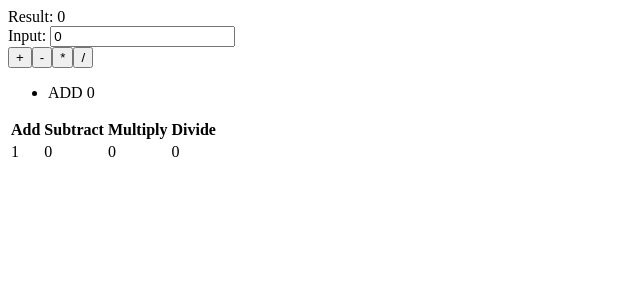
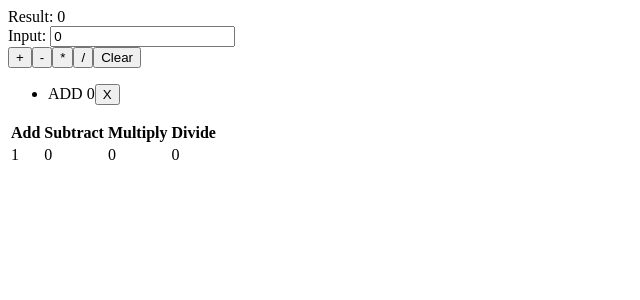
Before and after one commit to t4d-classes/bootcamp_09232019, a React (Create React App) app in the folder demo-app/: page / in a window 1280 px wide. Shown: the top 300 px of the page, without its empty margins (0-640 px from the left). Built offline with nearby package versions, Linux system fonts and the light colour scheme.

Commit message:
add code demos

```diff
--- /dev/null
+++ b/demo-app/src/actions/calcActions.js
@@ -0,0 +1,19 @@
+export const ADD_ACTION = 'ADD';
+export const SUBTRACT_ACTION = 'SUBTRACT';
+export const MULTIPLY_ACTION = 'MULTIPLY';
+export const DIVIDE_ACTION = 'DIVIDE';
+export const CLEAR_ACTION = 'CLEAR';
+export const DELETE_HISTORY_ITEM_ACTION = 'DELETE_HISTORY_ITEM';
+
+export const createAddAction = num =>
+  ({ type: ADD_ACTION, payload: { num } });
+export const createSubtractAction = num =>
+  ({ type: SUBTRACT_ACTION, payload: { num } });
+export const createMultiplyAction = num =>
+  ({ type: MULTIPLY_ACTION, payload: { num } });
+export const createDivideAction = num =>
+  ({ type: DIVIDE_ACTION, payload: { num } });
+export const createClearAction = () =>
+  ({ type: CLEAR_ACTION });
+export const createDeleteHistoryItemAction = historyItemIndex =>
+  ({ type: DELETE_HISTORY_ITEM_ACTION, payload: { historyItemIndex } })
--- /dev/null
+++ b/demo-app/src/calcStore.js
@@ -0,0 +1,5 @@
+import { createStore } from 'redux';
+
+import { calcReducer } from './reducers/calcReducer';
+
+export const calcStore = createStore(calcReducer);
--- /dev/null
+++ b/demo-app/src/components/CalcTool.js
@@ -0,0 +1,56 @@
+import React, { useState } from 'react';
+
+export const CalcTool = ({
+  result, history,
+  addCount, subtractCount,
+  multiplyCount, divideCount,
+  onAdd: add,
+  onSubtract: subtract,
+  onMultiply: multiply,
+  onDivide: divide,
+  onClear: clear,
+  onDeleteHistoryItem: deleteHistoryItem,
+}) => {
+
+  const [ input, setInput ] = useState(0);
+
+  return <form>
+    <div>Result: {result}</div>
+    <div>Input: <input type="number" name="input" value={input}
+      onChange={(e) => setInput(Number(e.target.value))} /></div>
+
+    <button type="button" onClick={() => add(input)}>+</button>
+    <button type="button" onClick={() => subtract(input)}>-</button>
+    <button type="button" onClick={() => multiply(input)}>*</button>
+    <button type="button" onClick={() => divide(input)}>/</button>
+    <button type="button" onClick={() => clear()}>Clear</button>
+
+    <ul>
+      {history.map((h, i) => (
+        <li key={i}>
+          {h.opName} {h.opValue}
+          <button type="button" onClick={() => deleteHistoryItem(i)}>X</button>
+        </li>
+      ))}
+    </ul>
+
+    <table>
+      <thead>
+        <tr>
+          <th>Add</th>
+          <th>Subtract</th>
+          <th>Multiply</th>
+          <th>Divide</th>
+        </tr>
+      </thead>
+      <tbody>
+        <tr>
+          <td>{addCount}</td>
+          <td>{subtractCount}</td>
+          <td>{multiplyCount}</td>
+          <td>{divideCount}</td>
+        </tr>
+      </tbody>
+    </table>
+  </form>
+};
--- a/demo-app/src/index.js
+++ b/demo-app/src/index.js
@@ -1,140 +1,44 @@
-import React, { useState } from 'react';
+import React from 'react';
 import ReactDOM from 'react-dom';
-import { createStore, bindActionCreators } from 'redux';
+import { bindActionCreators } from 'redux';
 
-const ADD_ACTION = 'ADD';
-const SUBTRACT_ACTION = 'SUBTRACT';
-const MULTIPLY_ACTION = 'MULTIPLY';
-const DIVIDE_ACTION = 'DIVIDE';
-const CLEAR_ACTION = 'CLEAR';
+import { calcStore } from './calcStore';
+import {
+  createAddAction, createSubtractAction,
+  createMultiplyAction, createDivideAction,
+  createClearAction, createDeleteHistoryItemAction,
+} from './actions/calcActions';
+import { CalcTool } from './components/CalcTool';
 
-const resultReducer = (state = 0, action) => {
-  switch(action.type) {
-    case ADD_ACTION:
-      return state + action.payload;
-    case SUBTRACT_ACTION:
-      return state - action.payload;
-    case MULTIPLY_ACTION:
-      return state * action.payload;
-    case DIVIDE_ACTION:
-      return state / action.payload;
-    case CLEAR_ACTION:
-      return 0;
-    default:
-      return state;
-  }
-};
-
-const historyReducer = (state = [], action) => {
-
-  if ([ADD_ACTION, SUBTRACT_ACTION, MULTIPLY_ACTION, DIVIDE_ACTION].includes(action.type)) {
-    return [
-      ...state,
-      { opName: action.type, opValue: action.payload },
-    ];
-  }
-
-  if (action.type === CLEAR_ACTION) {
-    return [];
-  }
-
-};
-
-const calcReducer = (state = { }, action) => {
+const mapStateToProps = state => {
 
   return {
-    ...state,
-    result: resultReducer(state.result, action),
-    history: historyReducer(state.history, action),
+    result: state.result,
+    history: state.history,
+    addCount: state.history.reduce( (sum, op) => op.opName === 'ADD' ? sum + 1 : sum, 0 ),
+    subtractCount: state.history.reduce( (sum, op) => op.opName === 'SUBTRACT' ? sum + 1 : sum, 0 ),
+    multiplyCount: state.history.reduce( (sum, op) => op.opName === 'MULTIPLY' ? sum + 1 : sum, 0 ),
+    divideCount: state.history.reduce( (sum, op) => op.opName === 'DIVIDE' ? sum + 1 : sum, 0 ),
   };
 };
 
-// const createStore = (reducerFn) => {
+const mapDispatchToProps = dispatch => bindActionCreators({
+  onAdd: createAddAction,
+  onSubtract: createSubtractAction,
+  onMultiply: createMultiplyAction,
+  onDivide: createDivideAction,
+  onClear: createClearAction,
+  onDeleteHistoryItem: createDeleteHistoryItemAction
+}, dispatch);
 
-//   let currentState = undefined;
-//   const subscribers = [];
 
-//   return {
-//     getState: () => currentState,
-//     dispatch: (action) => {
-//       currentState = reducerFn(currentState, action);
-//       subscribers.forEach( callbackFn => callbackFn() );
-//     },
-//     subscribe: (callbackFn) => { subscribers.push(callbackFn); },
-//   };
-
-// };
-
-const calcStore = createStore(calcReducer);
-
-calcStore.subscribe(() => {
-  console.log(calcStore.getState());
-});
-
-const createAddAction = payload => ({ type: ADD_ACTION, payload });
-const createSubtractAction = payload => ({ type: SUBTRACT_ACTION, payload });
-const createMultiplyAction = payload => ({ type: MULTIPLY_ACTION, payload });
-const createDivideAction = payload => ({ type: DIVIDE_ACTION, payload });
-
-const CalcTool = ({ result, history, onAdd, onSubtract, onMultiply, onDivide }) => {
-
-  const [ input, setInput ] = useState(0);
-
-  return <form>
-    <div>Result: {result}</div>
-    <div>Input: <input type="number" name="input" value={input} onChange={(e) => setInput(Number(e.target.value))} /></div>
-
-    <button type="button" onClick={() => onAdd(input)}>+</button>
-    <button type="button" onClick={() => onSubtract(input)}>-</button>
-    <button type="button" onClick={() => onMultiply(input)}>*</button>
-    <button type="button" onClick={() => onDivide(input)}>/</button>
-
-    <ul>
-      {history.map((h, i) => <li key={i}>{h.opName} {h.opValue}</li>)}
-    </ul>
-
-    <table>
-      <thead>
-        <tr>
-          <th>Add</th>
-          <th>Subtract</th>
-          <th>Multiply</th>
-          <th>Divide</th>
-        </tr>
-      </thead>
-      <tbody>
-        <tr>
-          <td>{history.reduce( (sum, op) => op.opName === 'ADD' ? sum + 1 : sum, 0 )}</td>
-          <td>{history.reduce( (sum, op) => op.opName === 'SUBTRACT' ? sum + 1 : sum, 0 )}</td>
-          <td>{history.reduce( (sum, op) => op.opName === 'MULTIPLY' ? sum + 1 : sum, 0 )}</td>
-          <td>{history.reduce( (sum, op) => op.opName === 'DIVIDE' ? sum + 1 : sum, 0 )}</td>
-        </tr>
-      </tbody>
-    </table>
-  </form>
-};
-
-// const bindActionCreators = (actionsMap, dispatch) => {
-//   return Object.keys(actionsMap).reduce( (boundActionsMap, actionKey) => {
-//     boundActionsMap[actionKey] = (...params) => dispatch(actionsMap[actionKey](...params));
-//     return boundActionsMap;
-//   } , {});
-// };
-
-const { add, subtract, multiply, divide } = bindActionCreators({
-  add: createAddAction,
-  subtract: createSubtractAction,
-  multiply: createMultiplyAction,
-  divide: createDivideAction,
-}, calcStore.dispatch);
+const dispatchProps = mapDispatchToProps(calcStore.dispatch);
 
 calcStore.subscribe(() => {
   ReactDOM.render(
     <CalcTool
-      result={calcStore.getState().result}
-      history={calcStore.getState().history}
-      onAdd={add} onSubtract={subtract}
-      onMultiply={multiply} onDivide={divide} />,
+      {...mapStateToProps(calcStore.getState())}
+      {...dispatchProps} />,
     document.querySelector('#root'),
   );
 });
--- /dev/null
+++ b/demo-app/src/reducers/calcReducer.js
@@ -0,0 +1,11 @@
+import { resultReducer } from './resultReducer';
+import { historyReducer } from './historyReducer';
+
+export const calcReducer = (state = { }, action) => {
+
+  return {
+    ...state,
+    result: resultReducer(state.result, action),
+    history: historyReducer(state.history, action),
+  };
+};
--- /dev/null
+++ b/demo-app/src/reducers/historyReducer.js
@@ -0,0 +1,27 @@
+import {
+  ADD_ACTION, SUBTRACT_ACTION, MULTIPLY_ACTION,
+  DIVIDE_ACTION, CLEAR_ACTION, DELETE_HISTORY_ITEM_ACTION
+} from '../actions/calcActions';
+
+export const historyReducer = (state = [], action) => {
+
+  if ([
+    ADD_ACTION, SUBTRACT_ACTION,
+    MULTIPLY_ACTION, DIVIDE_ACTION,
+  ].includes(action.type)) {
+    return [
+      ...state,
+      { opName: action.type, opValue: action.payload.num },
+    ];
+  }
+
+  if (action.type === DELETE_HISTORY_ITEM_ACTION) {
+    return state.filter((h,i) =>
+      i !== action.payload.historyItemIndex);
+  }
+
+  if (action.type === CLEAR_ACTION) {
+    return [];
+  }
+
+};
--- /dev/null
+++ b/demo-app/src/reducers/resultReducer.js
@@ -0,0 +1,21 @@
+import {
+  ADD_ACTION, SUBTRACT_ACTION, MULTIPLY_ACTION,
+  DIVIDE_ACTION, CLEAR_ACTION
+} from '../actions/calcActions';
+
+export const resultReducer = (state = 0, action) => {
+  switch(action.type) {
+    case ADD_ACTION:
+      return state + action.payload.num;
+    case SUBTRACT_ACTION:
+      return state - action.payload.num;
+    case MULTIPLY_ACTION:
+      return state * action.payload.num;
+    case DIVIDE_ACTION:
+      return state / action.payload.num;
+    case CLEAR_ACTION:
+      return 0;
+    default:
+      return state;
+  }
+};
```
Also changed, not shown: demo-app/src/custom-redux.js (added, +22 -0 lines).
